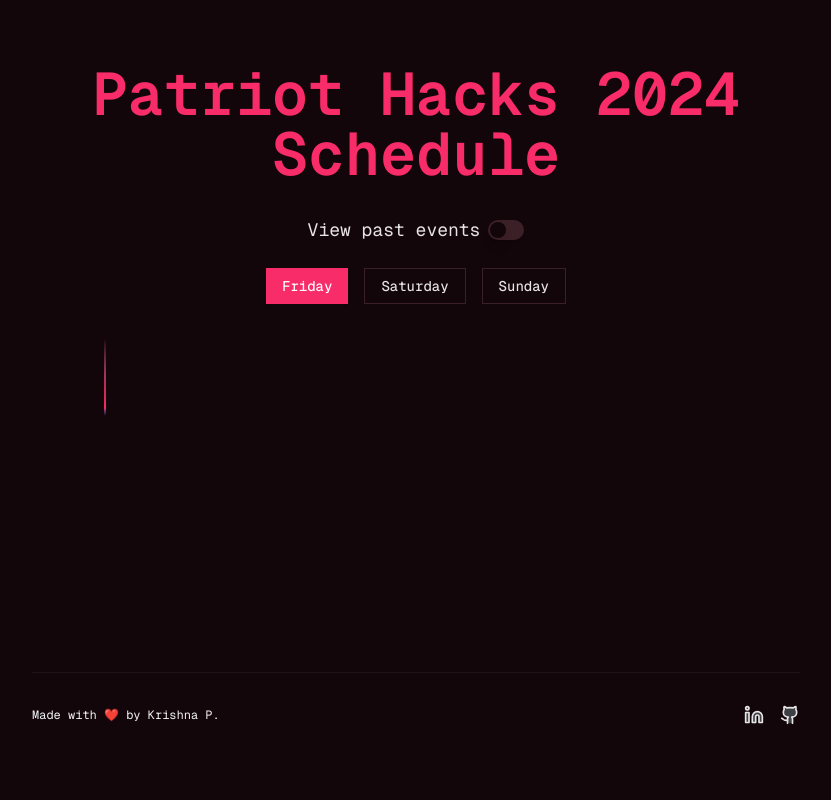
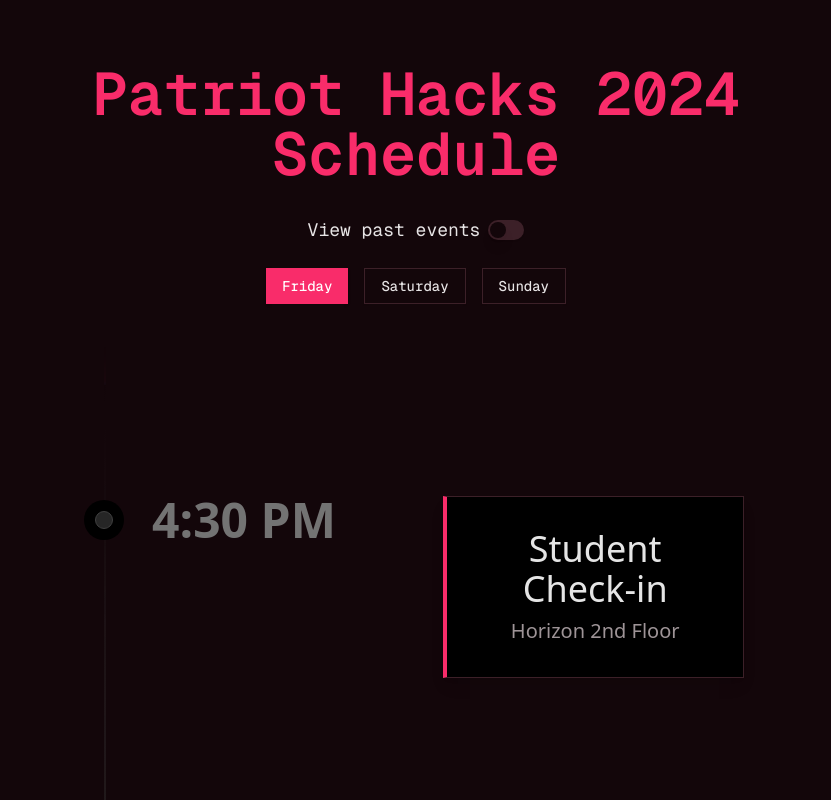
Before and after one commit to krizh-p/pthx24-schedule, a Next.js app: page / in a window 1280 px wide. Shown: the top 800 px of the page, without its empty margins (224-1055 px from the left). Built offline with nearby package versions, Linux system fonts and the light colour scheme.

Commit message:
added active event effects and fixed stripPastEvents()

```diff
--- a/src/app/page.tsx
+++ b/src/app/page.tsx
@@ -7,17 +7,25 @@ import { Button } from "@/components/ui/button"
 import MinFooter from "@/components/ui/Footer"
 import { SCHEDULE } from "@/lib/schedule"
 import { Switch } from "@/components/ui/switch"
-import { fakeTime } from "@/lib/utils"
+import { getCurrentTime, isEventActive } from "@/lib/utils"
+
+const getDefaultDay = () => {
+  const currentDate = new Date();
+  const currentDay = currentDate.toLocaleDateString("en-US", { weekday: "long" });
+  // Return the current day if it's Friday, Saturday, or Sunday; otherwise return "Friday"
+  return currentDay === "Friday" || currentDay === "Saturday" || currentDay === "Sunday"
+    ? currentDay
+    : "Friday";
+};
 
 export default function Component() {
-  const [selectedDay, setSelectedDay] = useState("Friday")
+  const [selectedDay, setSelectedDay] = useState(getDefaultDay())
   const [showAllEvents, setShowAllEvents] = useState(false)
-  const TEST_MODE = true
 
   const { fridayData, saturdayData, sundayData } = SCHEDULE
 
   function stripPastEvents(data: { title: string; content: JSX.Element }[], selectedDay: string) {
-    const currentTime = TEST_MODE ? fakeTime(12) : new Date();
+    const currentTime = getCurrentTime()
 
     // Map selected day to the specific date in October 2024
     let eventDate;
@@ -36,6 +44,7 @@ export default function Component() {
     }
 
     return data.filter((event) => {
+
       // Extract the time from the event title (e.g., "4:30 PM")
       const eventTimeString = event.title;
       const [time, modifier] = eventTimeString.split(" ");
@@ -52,10 +61,17 @@ export default function Component() {
       }
 
       // Create a full event Date object using the mapped eventDate and parsed time
-      const eventDateTime = new Date(`${eventDate}T${String(hours).padStart(2, '0')}:${String(minutes).padStart(2, '0')}:00`);
+      const eventDateTimeString = `${eventDate} ${String(hours).padStart(2, '0')}:${String(minutes).padStart(2, '0')}`;
 
-      // Compare the full event date and time with the current time
-      return eventDateTime >= currentTime;
+      // Check if the event is active
+      const eventIsActive = isEventActive(eventDateTimeString);
+
+      // Create a full event Date object using the mapped eventDate and parsed time
+      const eventDateTime = new Date(eventDateTimeString);
+
+      // Return true if the event is active or in the future
+      return eventIsActive || eventDateTime >= currentTime;
+
     });
   }
 
@@ -113,8 +129,28 @@ export default function Component() {
 
         {/* Timeline */}
         <div className="w-full max-w-3xl mx-auto">
-          <Timeline key={selectedDay} data={getData()} />
+          {(() => {
+            const data = getData(); // Store the result of getData()
+
+            if (data.length === 0) {
+              return (
+                <div className="text-lg text-muted-foreground">
+                  All events for this day have finished.
+                  <br />
+                  <button
+                    onClick={() => setShowAllEvents((prev) => !prev)}
+                    className="text-blue-500 underline cursor-pointer" // Add styles for the clickable text
+                  >
+                    {`View completed events?`}
+                  </button>
+                </div>
+              );
+            }
+            return <Timeline key={selectedDay} data={data} />;
+          })()}
         </div>
+
+
         {/* Footer */}
         <div className="pt-[10rem] md:pt-[16rem] w-full max-w-3xl mx-auto">
           <MinFooter />
--- a/src/components/EventCard.tsx
+++ b/src/components/EventCard.tsx
@@ -11,7 +11,7 @@ const EventCard: React.FC<EventCardProps> = ({ title, roomNumber, isActive }) =>
     return (
         <Card
             className={cn(
-                "relative w-full h-full max-w-md p-8 bg-card text-card-foreground rounded-lg shadow-lg border-l-4",
+                "relative w-full max-w-md p-8 bg-card text-card-foreground rounded-lg shadow-lg border-l-4",
                 {
                     "border-l-primary": !isActive,
                     "border-l-green-500": isActive,
--- a/src/lib/schedule.tsx
+++ b/src/lib/schedule.tsx
@@ -1,16 +1,5 @@
 import EventCard from "@/components/EventCard";
-
-function isEventActive(eventDateTimeString: string): boolean {
-    const currentTime = new Date(); // Get current time
-    const eventStartTime = new Date(eventDateTimeString); // Parse the event start time
-
-    // Calculate the end time, which is 1 hour after the event start time
-    const eventEndTime = new Date(eventStartTime);
-    eventEndTime.setHours(eventStartTime.getHours() + 1);
-
-    // Check if the current time is within the event duration (start and end)
-    return currentTime >= eventStartTime && currentTime <= eventEndTime;
-}
+import { isEventActive } from "./utils";
 
 export const SCHEDULE = {
     "fridayData": [
@@ -71,14 +60,6 @@ export const SCHEDULE = {
             )
         },
         {
-            "title": "10:00 PM",
-            "content": (
-                <>
-                    <EventCard title="Initial submission" roomNumber={""} isActive={isEventActive("2024-10-11 22:00")} />
-                </>
-            )
-        },
-        {
             "title": "10:30 PM",
             "content": (
                 <>
@@ -88,20 +69,20 @@ export const SCHEDULE = {
         }
     ],
     "saturdayData": [
-        {
-            "title": "4:00 AM",
-            "content": (
-                <>
-                    <EventCard title="Swap volunteers (12-4AM)" roomNumber={""} isActive={isEventActive("2024-10-12 04:00")} />
-                </>
-            )
-        },
+        // {
+        //     "title": "4:00 AM",
+        //     "content": (
+        //         <>
+        //             <EventCard title="Swap volunteers (12-4AM)" roomNumber={""} isActive={isEventActive("2024-10-12 04:00")} />
+        //         </>
+        //     )
+        // },
         {
             "title": "8:00 AM",
             "content": (
                 <>
                     <EventCard title="Breakfast" roomNumber={"Horizon 2nd Floor"} isActive={isEventActive("2024-10-12 08:00")} />
-                    <EventCard title="Swap volunteers (4-8AM)" roomNumber={""} isActive={isEventActive("2024-10-12 08:00")} />
+                    {/* <EventCard title="Swap volunteers (4-8AM)" roomNumber={""} isActive={isEventActive("2024-10-12 08:00")} /> */}
                 </>
             )
         },
@@ -270,8 +251,6 @@ export const SCHEDULE = {
             "content": (
                 <>
                     <EventCard title="Breakfast" roomNumber={""} isActive={isEventActive("2024-10-13 08:00")} />
-                    <EventCard title="Swap volunteers (4-8AM)" roomNumber={""} isActive={isEventActive("2024-10-13 08:00")} />
-                    <EventCard title="Breakfast" roomNumber={""} isActive={isEventActive("2024-10-13 08:00")} />
                 </>
             )
         },
@@ -303,7 +282,7 @@ export const SCHEDULE = {
             "title": "12:45 PM",
             "content": (
                 <>
-                    <EventCard title="Judges receive lunch first, then all non-participant guests" roomNumber={""} isActive={isEventActive("2024-10-13 12:45")} />
+                    <EventCard title="Lunch: Judges first, then guests, then students" roomNumber={""} isActive={isEventActive("2024-10-13 12:45")} />
                 </>
             )
         },
@@ -324,7 +303,7 @@ export const SCHEDULE = {
             )
         },
         {
-            "title": "3:00 PM - 5:00 PM",
+            "title": "3:00 PM",
             "content": (
                 <>
                     <EventCard title="Clean Up" roomNumber={""} isActive={isEventActive("2024-10-13 15:00")} />
--- a/src/lib/utils.ts
+++ b/src/lib/utils.ts
@@ -1,18 +1,35 @@
 import { clsx, type ClassValue } from "clsx"
 import { twMerge } from "tailwind-merge"
+
+export const TEST_MODE = false
+
+export const getCurrentTime = () => {
+  return TEST_MODE ? fakeTime(12) : new Date();
+}
+
+export function isEventActive(eventDateTimeString: string): boolean {
+  const currentTime = getCurrentTime(); // Get current time
+  const eventStartTime = new Date(eventDateTimeString); // Parse the event st art time
+
+  // Calculate the end time, which is 1 hour after the event start time
+  const eventEndTime = new Date(eventStartTime);
+  eventEndTime.setHours(eventStartTime.getHours() + 1);
+
+  // Check if the current time is within the event duration (start and end)
+  return currentTime >= eventStartTime && currentTime <= eventEndTime;
+}
 
 export function cn(...inputs: ClassValue[]) {
   return twMerge(clsx(inputs))
 }
 
-export function fakeTime(day: number) {
+export function fakeTime(day: number, hour? : number) {
   // Get the current date to extract hour and minute
   const now = new Date();
-  const currentHour = now.getHours();
+  const currentHour = hour || now.getHours();
   const currentMinute = now.getMinutes();
 
   // Create a new date object for Saturday, October 12, 2024
-  const date = new Date(2024, 9, day, currentHour, currentMinute); // Months are 0-indexed (9 = October)
-  console.log(date.toDateString() + date.toTimeString())
+  const date = new Date(2024, 9, day, currentHour + 1, currentMinute); // Months are 0-indexed (9 = October)
   return date
 }
```
